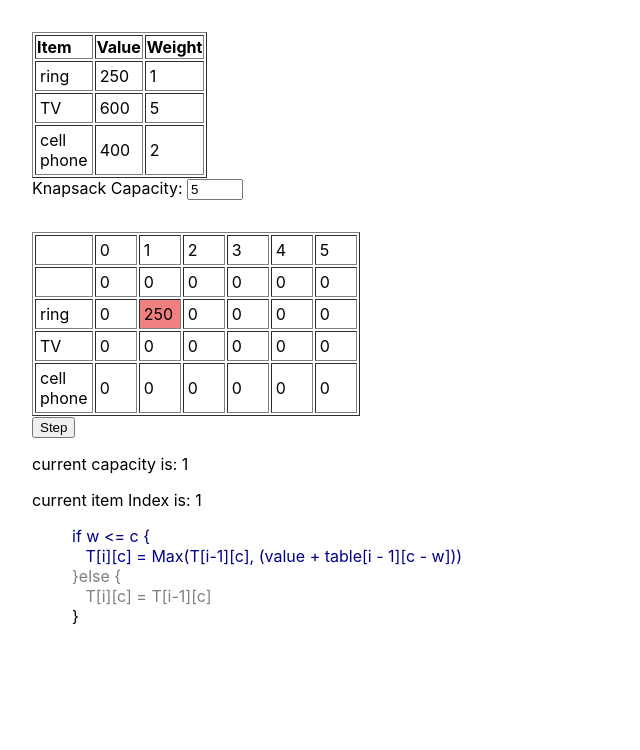
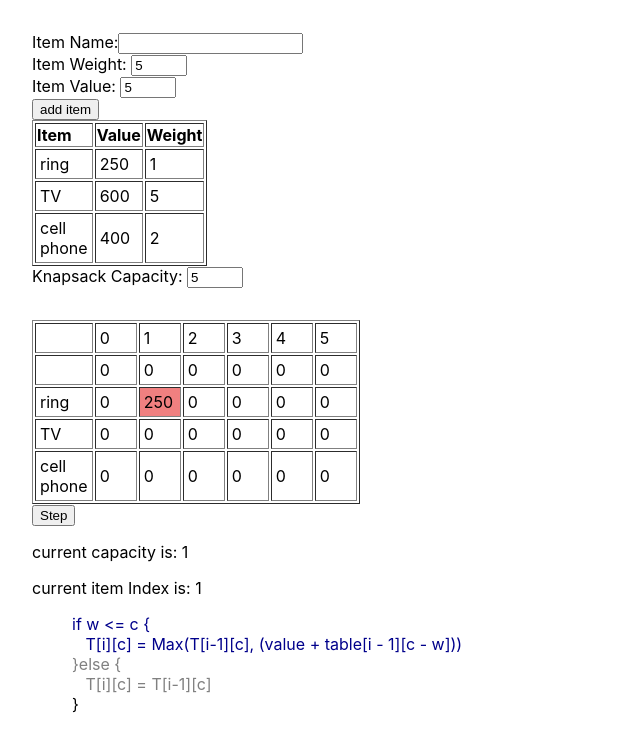
Before and after one commit to MonicaG/knapsack-algorithm-visualization, a React (Create React App) app: page / in a window 1280 px wide. Shown: the top 750 px of the page, without its empty margins (0-640 px from the left). Built offline with nearby package versions, Linux system fonts and the light colour scheme.

Commit message:
Added ability to add items. Just skeleton version atm

```diff
--- a/src/App.js
+++ b/src/App.js
@@ -5,40 +5,39 @@ import Capacity from './components/Capacity'
 import capacityDefaults from './models/CapacityDefaults';
 import SolutionTable from './components/SolutionTable';
 import Item from './models/Item';
-import {knapsack, getItemsThatFit} from './models/KnapsackAlgorithm';
+import { knapsack, getItemsThatFit } from './models/KnapsackAlgorithm';
 
 function App() {
 
-  const [capacity, setCapacity] = React.useState(capacityDefaults.defaultValue);
-  const allItems = [
-    new Item('ring', 250, 1 ),
-    new Item('TV', 600, 5 ),
-    new Item('cell phone', 400, 2 )
+  const initItems = [
+    new Item('ring', 250, 1),
+    new Item('TV', 600, 5),
+    new Item('cell phone', 400, 2)
   ];
 
+  console.log("redraw")
+  const [capacity, setCapacity] = React.useState(capacityDefaults.defaultValue);
+  const [items, setItems] = React.useState(initItems);
 
-  const knapsackTable = knapsack(allItems, capacity);
-  const solutionItems = getItemsThatFit(knapsackTable, allItems, capacity);
+  const knapsackTable = knapsack(items, capacity);
+  const solutionItems = getItemsThatFit(knapsackTable, items, capacity);
+
 
   function handleCapacityChange(event) {
-    var numValue = parseInt(event.target.value, 10);
-    if (isNaN(numValue)) {
-      numValue = capacityDefaults.defaultValue
-    } else if (capacityDefaults.isNotInRange(numValue)) {
-      numValue = capacityDefaults.defaultValue
-    }
-    setCapacity(numValue)
+    setCapacity(capacityDefaults.parseCapacity(event))
   }
+
   return (
     <div className="App">
-      <Items items={allItems} />
+      <Items items={items}
+      setItems={setItems} />
       <Capacity
         capacity={capacity}
         onCapacityChange={handleCapacityChange}
       />
       <SolutionTable
         capacity={capacity}
-        items={allItems}
+        items={items}
         knapsackTable={knapsackTable}
         solutionItems={solutionItems}
       />
--- a/src/components/Items.js
+++ b/src/components/Items.js
@@ -1,8 +1,74 @@
 import PropTypes from 'prop-types';
+import React from 'react';
+import Item from '../models/Item';
+import capacityDefaults from './../models/CapacityDefaults';
 
-function Items({items}) {
+function Items({ items, setItems }) {
+
+  const [itemName, setItemName] = React.useState('');
+  const [itemWeight, setItemWeight] = React.useState(capacityDefaults.defaultValue);
+  const [itemValue, setItemValue] = React.useState(5);
+  const maxNumberOfItems = 10;
+
+  console.log("items redraw");
+
+  function handleNameChange(event) {
+    setItemName(event.target.value.toLowerCase());
+  }
+
+  function handleItemWeightChange(event) {
+    setItemWeight(capacityDefaults.parseCapacity(event));
+  }
+
+  function handleItemValueChange(event) {
+    setItemValue(capacityDefaults.parseCapacity(event));
+  }
+
+  function handleSubmit(event) {
+    event.preventDefault();
+    setItems([...items, new Item(itemName, itemValue, itemWeight)]);
+  }
+
+
   return (
     <div>
+      <div id="itemForm">
+        <form onSubmit={handleSubmit}>
+          <div>
+            <label htmlFor="itemName">Item Name:</label>
+            <input id="itemName"
+              type="text"
+              value={itemName}
+              onChange={handleNameChange}
+            />
+          </div>
+          <div>
+            {/* TODO: CAN THIS USE THE Capacity Component instead */}
+            <label hmlfor="itemWeight">Item Weight: </label>
+            <input type="number"
+              id="itemWeight"
+              name="itemWeight"
+              min={capacityDefaults.min}
+              max={capacityDefaults.max}
+              value={itemWeight}
+              onChange={handleItemWeightChange} />
+          </div>
+          <div>
+          <label hmlfor="itemValue">Item Value: </label>
+            <input type="number"
+              id="itemValue"
+              name="itemValue"
+              min={capacityDefaults.min}
+              max={capacityDefaults.max}
+              value={itemValue}
+              onChange={handleItemValueChange} />
+          </div>
+          <button type="submit" disabled={items.length >= maxNumberOfItems.length}>
+            add item
+          </button>
+        </form>
+
+      </div>
       <table border="1">
         <tbody>
           <tr key="table-heading">
--- a/src/models/CapacityDefaults.js
+++ b/src/models/CapacityDefaults.js
@@ -5,6 +5,16 @@ const capacityDefaults = {
   isNotInRange : function(value) {
     return (value < this.min || value > this.max);
   },
+  //@TODO - can i unit test this function?
+  parseCapacity : function(event) {
+    var numValue = parseInt(event.target.value, 10);
+    if (isNaN(numValue)) {
+      numValue = this.defaultValue
+    } else if (this.isNotInRange(numValue)) {
+      numValue = this.defaultValue
+    }
+    return numValue
+  }
 };
 
 export default capacityDefaults;
```
